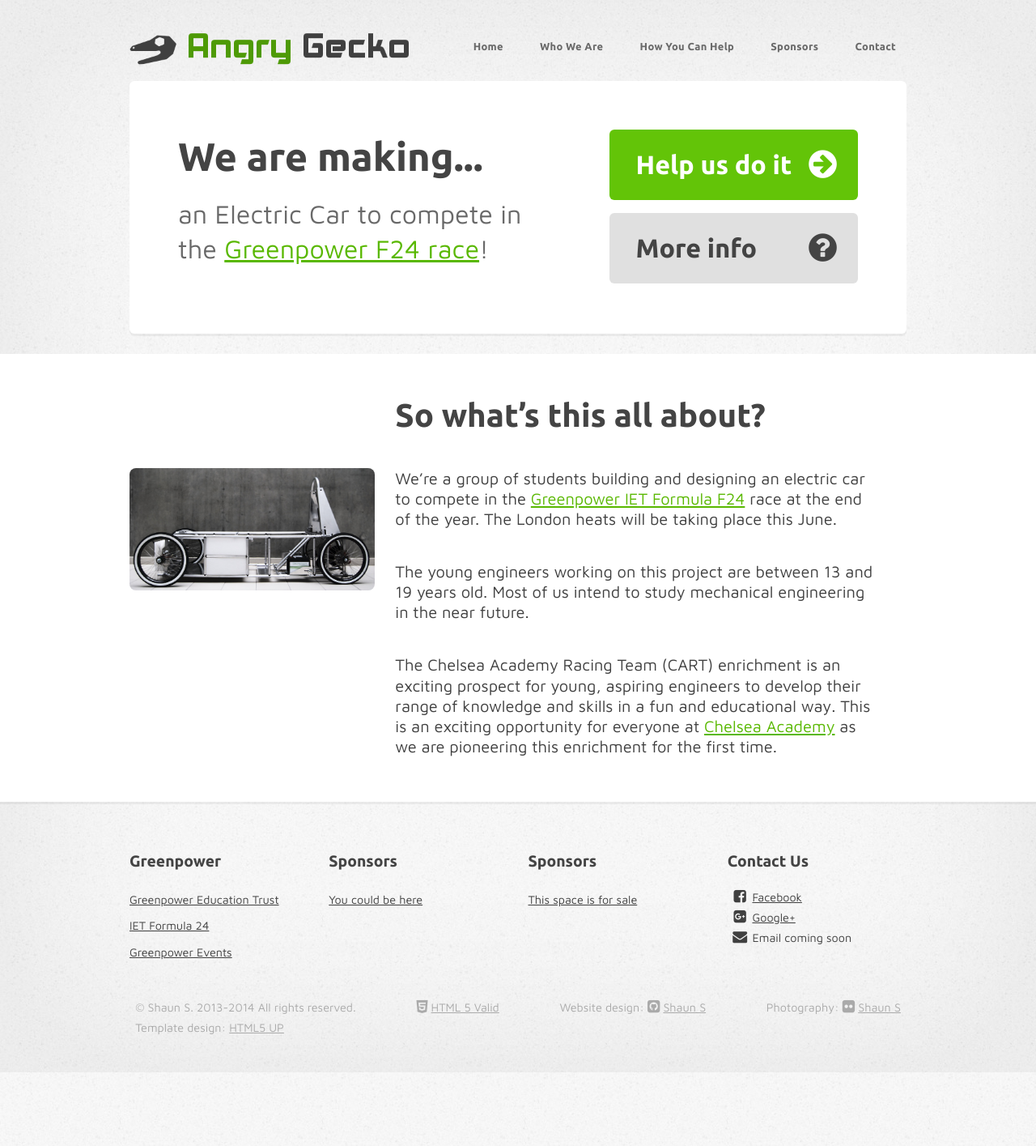
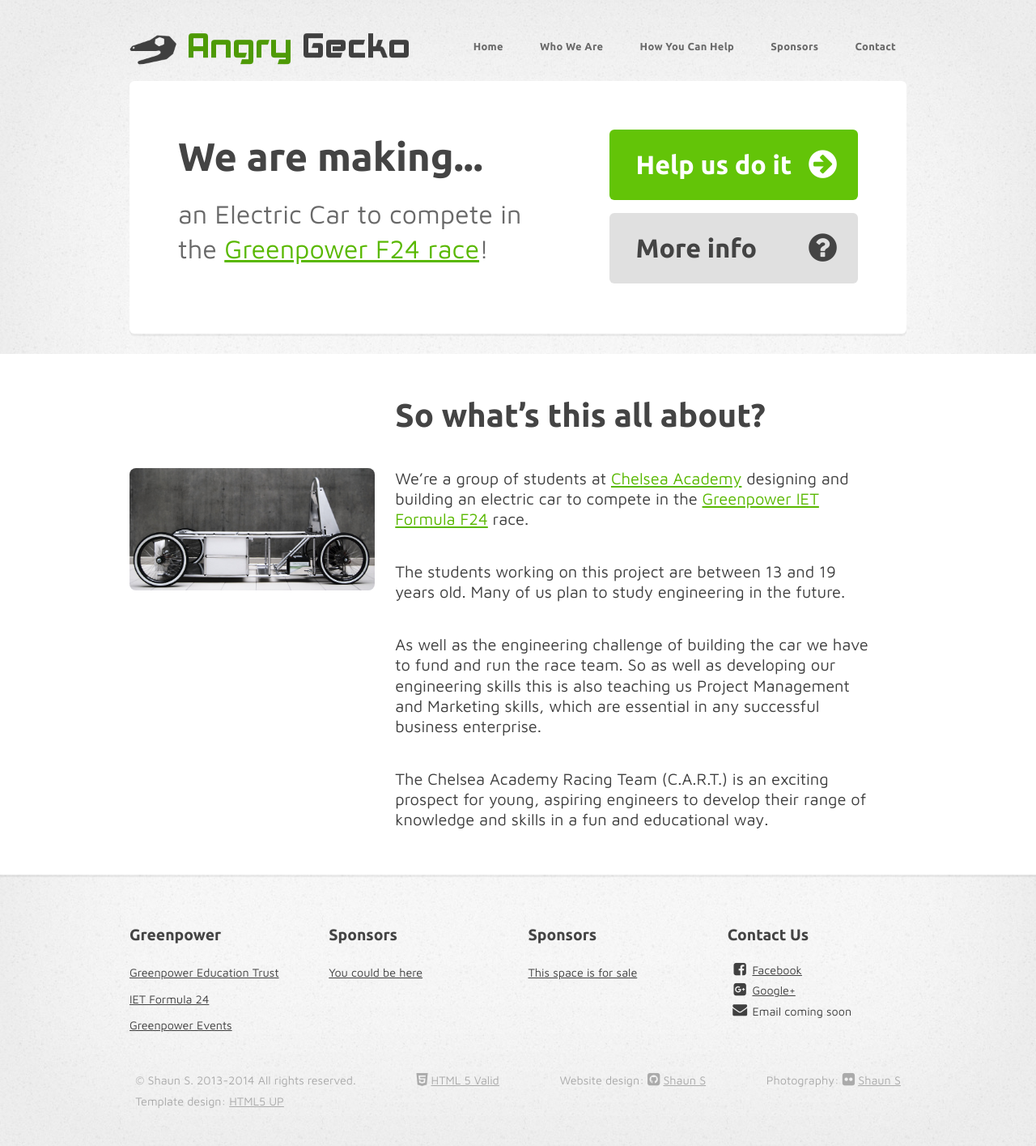
Before and after one commit to theCART/theCART.github.io, a Jekyll site: the page built from index.md, in a window 1280 px wide. Shown: the whole page at 81% size. Built offline with Jekyll 4.4.1, drawn with Linux system fonts in a browser that asks for light colours; nearby versions of some CDN libraries; library files that are not in the unit come from our copies; Markdown is read by kramdown in place of the engine named in the settings; before the commit the page ends 1324 px from its top, so only the background shows below that.

Commit message:
updated home page

```diff
--- a/index.md
+++ b/index.md
@@ -14,8 +14,10 @@
 ---
 ## So what's this all about?
 
-We’re a group of students building and designing an electric car to compete in the [Greenpower IET Formula F24](http://www.greenpower.co.uk/racing/formula24) race at the end of the year. The London heats will be taking place this June.
+We’re a group of students at [Chelsea Academy](http://chelsea-academy.org/) designing and building an electric car to compete in the [Greenpower IET Formula F24](http://www.greenpower.co.uk/racing/formula24) race.
 
-The young engineers working on this project are between 13 and 19 years old. Most of us intend to study mechanical engineering in the near future.
+The students working on this project are between 13 and 19 years old. Many of us plan to study engineering in the future.
 
-The Chelsea Academy Racing Team (CART) enrichment is an exciting prospect for young, aspiring engineers to develop their range of knowledge and skills in a fun and educational way. This is an exciting opportunity for everyone at [Chelsea Academy](http://chelsea-academy.org/) as we are pioneering this enrichment for the first time.
+As well as the engineering challenge of building the car we have to fund and run the race team. So as well as developing our engineering skills this is also teaching us Project Management and Marketing skills, which are essential in any successful business enterprise.
+
+The Chelsea Academy Racing Team (C.A.R.T.) is an exciting prospect for young, aspiring engineers to develop their range of knowledge and skills in a fun and educational way.
```
